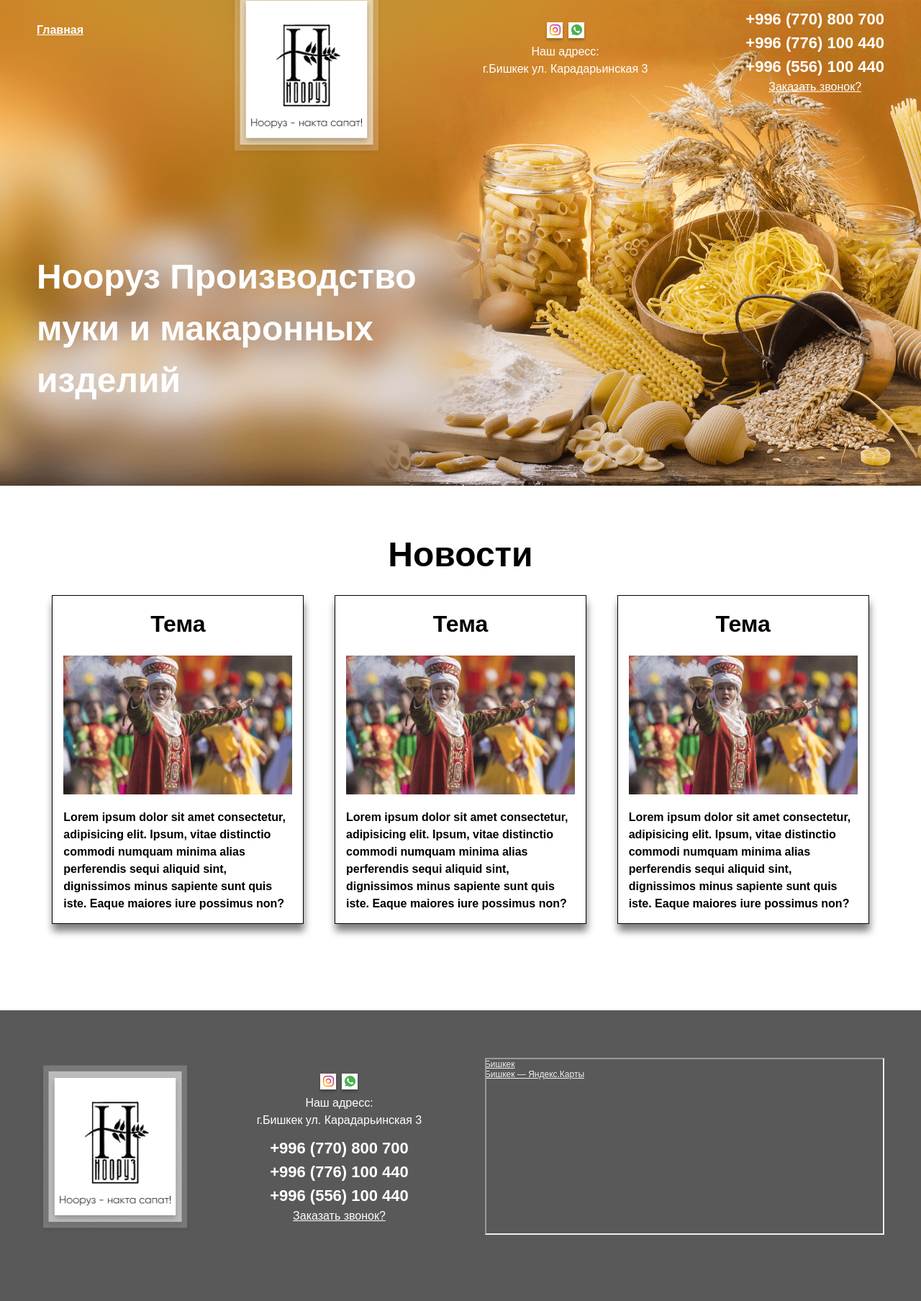
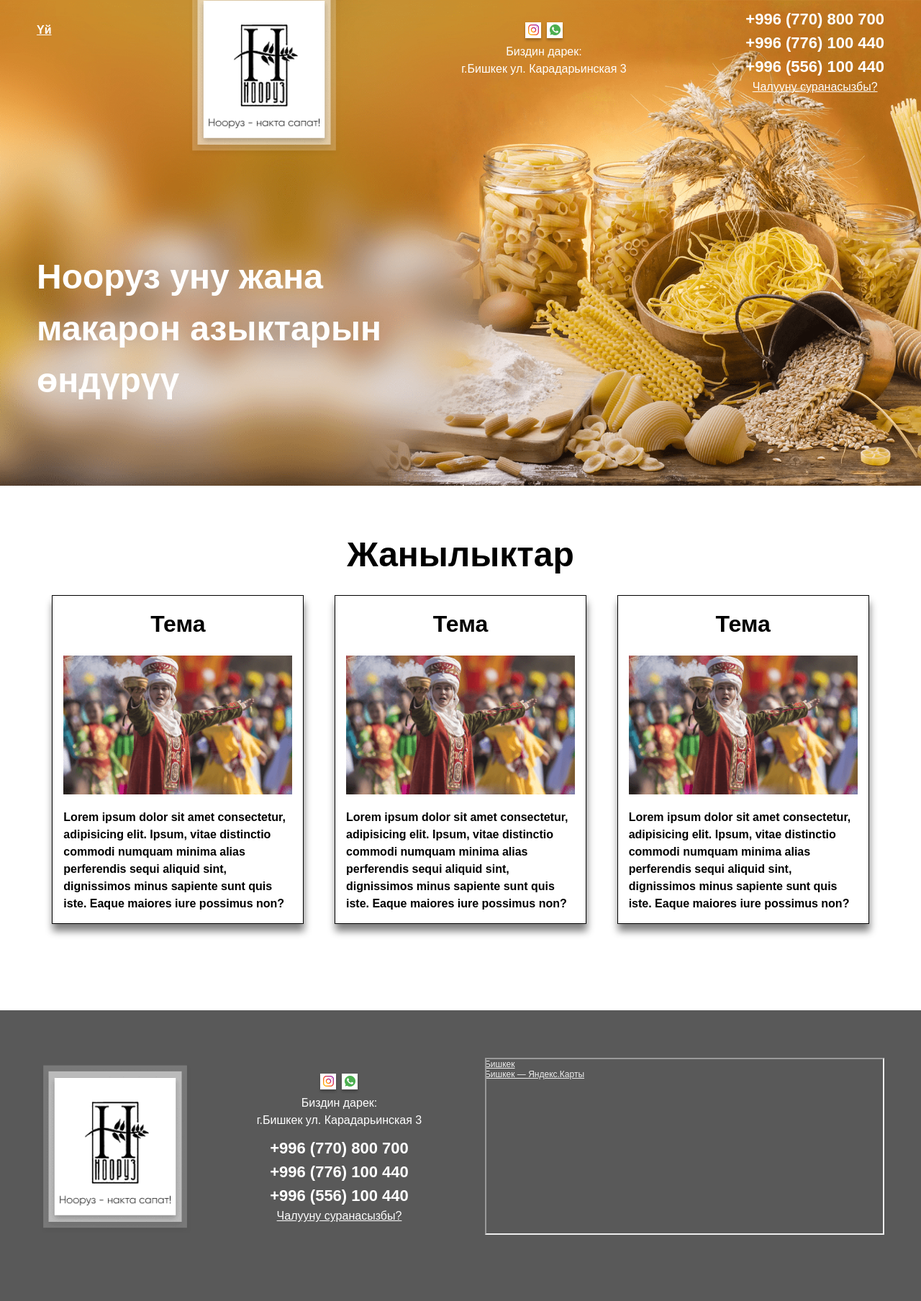
Before and after one commit to Aleksandr3267/legendary_pages, a PHP site: page /index_news.html in a window 1280 px wide. Shown: the whole page at 72% size. Run offline with PHP 8.4, Linux system fonts and the light colour scheme.

Commit message:
nooruz
nooruz

```diff
--- a/noorus/css/style_news.css
+++ b/noorus/css/style_news.css
@@ -5,7 +5,10 @@
     color:white;
     font-size: 1em;
     font-weight: 800;
-
+    transition: 0.3s ease;
+}
+nav .nav_bar .menu li .go_home:hover{
+    color:orange;
 }
 .news .heading{
     text-align: center;
--- a/noorus/index_news.html
+++ b/noorus/index_news.html
@@ -28,7 +28,7 @@
 
                         <!-- menu -->
                         <ul id="main-menu-news" class="menu">
-                            <li><a href="index.html" class="go_home">Главная</a></li>
+                            <li><a href="index.html" class="go_home">Yй</a></li>
                         </ul>
                     </div>
                     <!-- logo -->
@@ -44,7 +44,7 @@
                             </a>
 
                         </div>
-                        <p>Наш адресс:</p>
+                        <p>Биздин дарек:</p>
                         <p class="adress">г.Бишкек ул. Карадарьинская 3</p>
                     </div>
                     <!-- phone -->
@@ -52,16 +52,14 @@
                         <span class="number">+996 (770) 800 700</span>
                         <span class="number">+996 (776) 100 440</span>
                         <span class="number">+996 (556) 100 440</span>
-                        <a href="#" class="add_number">Заказать звонок?</a>
+                        <a href="#" class="add_number">Чалууну суранасызбы?</a>
                     </div>
                 </nav>
                 <!-- home -->
                 <div class="home">
                     <!-- heading -->
                     <h1 class="header_heading heading">
-                        Нооруз
-                        Производство муки
-                        и макаронных изделий
+                        Нооруз уну жана макарон азыктарын өндүрүү
                     </h1>
                 </div>
             </div>
@@ -70,7 +68,7 @@
         <!-- -------------------------------- news --------------------------------- -->
         <section class="news">
             <div class="container">
-                <h2 class="heading">Новости</h2>
+                <h2 class="heading">Жанылыктар</h2>
                 <!-- news_content -->
                 <div class="news_content">
                     <!-- news_content_blocks -->
@@ -140,7 +138,7 @@
                                 <a href="#"><img src="./image/whatsapp.png" alt="whatsapp">
                                 </a>
                             </div>
-                            <p>Наш адресс:</p>
+                            <p>Биздин дарек:</p>
                             <p class="adress">г.Бишкек ул. Карадарьинская 3</p>
                         </div>
                         <!-- phone -->
@@ -148,7 +146,7 @@
                             <span class="number">+996 (770) 800 700</span>
                             <span class="number">+996 (776) 100 440</span>
                             <span class="number">+996 (556) 100 440</span>
-                            <a href="#" class="add_number">Заказать звонок?</a>
+                            <a href="#" class="add_number">Чалууну суранасызбы?</a>
                         </div>
                     </div>
                     <!-- map -->
```
